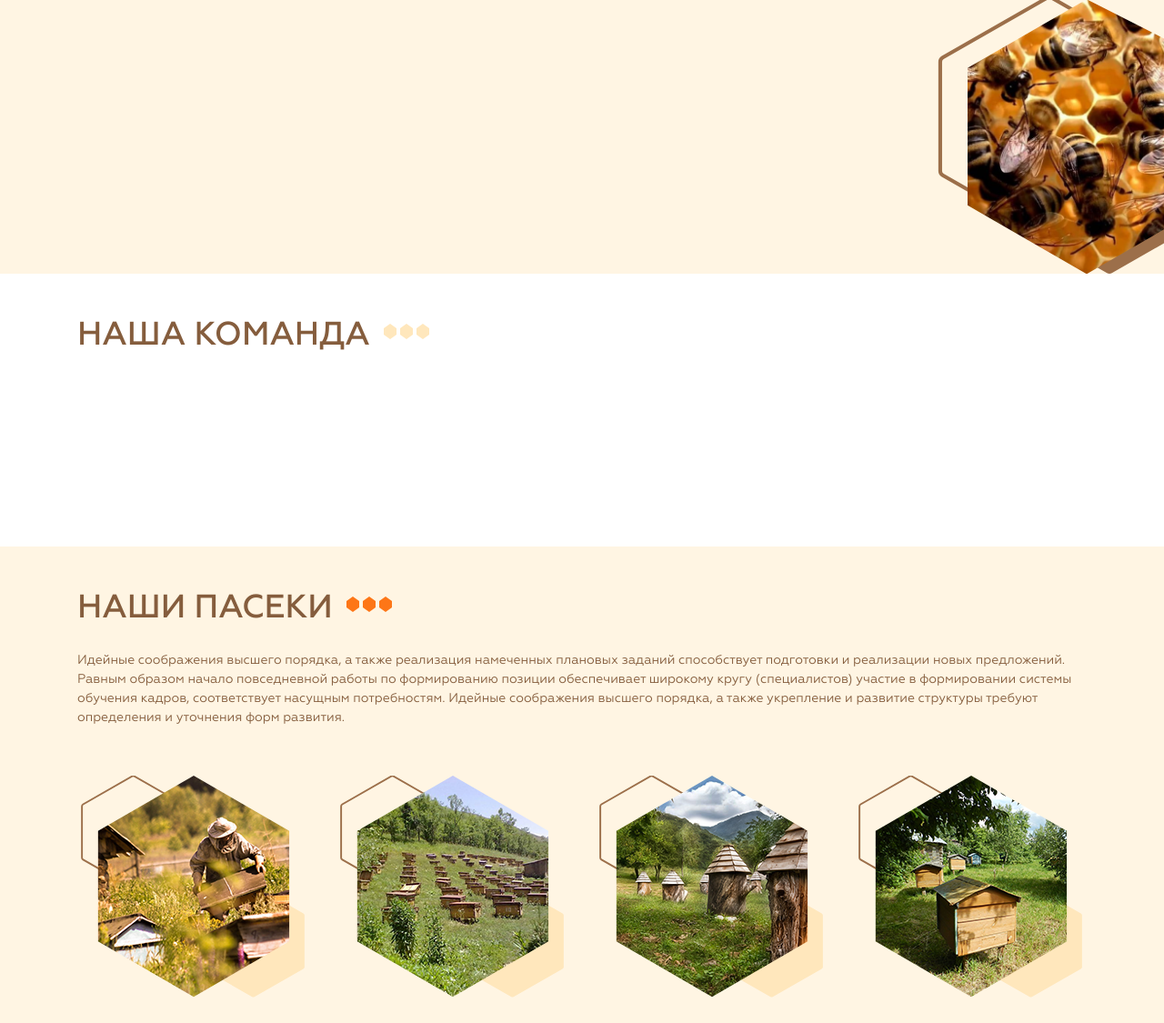
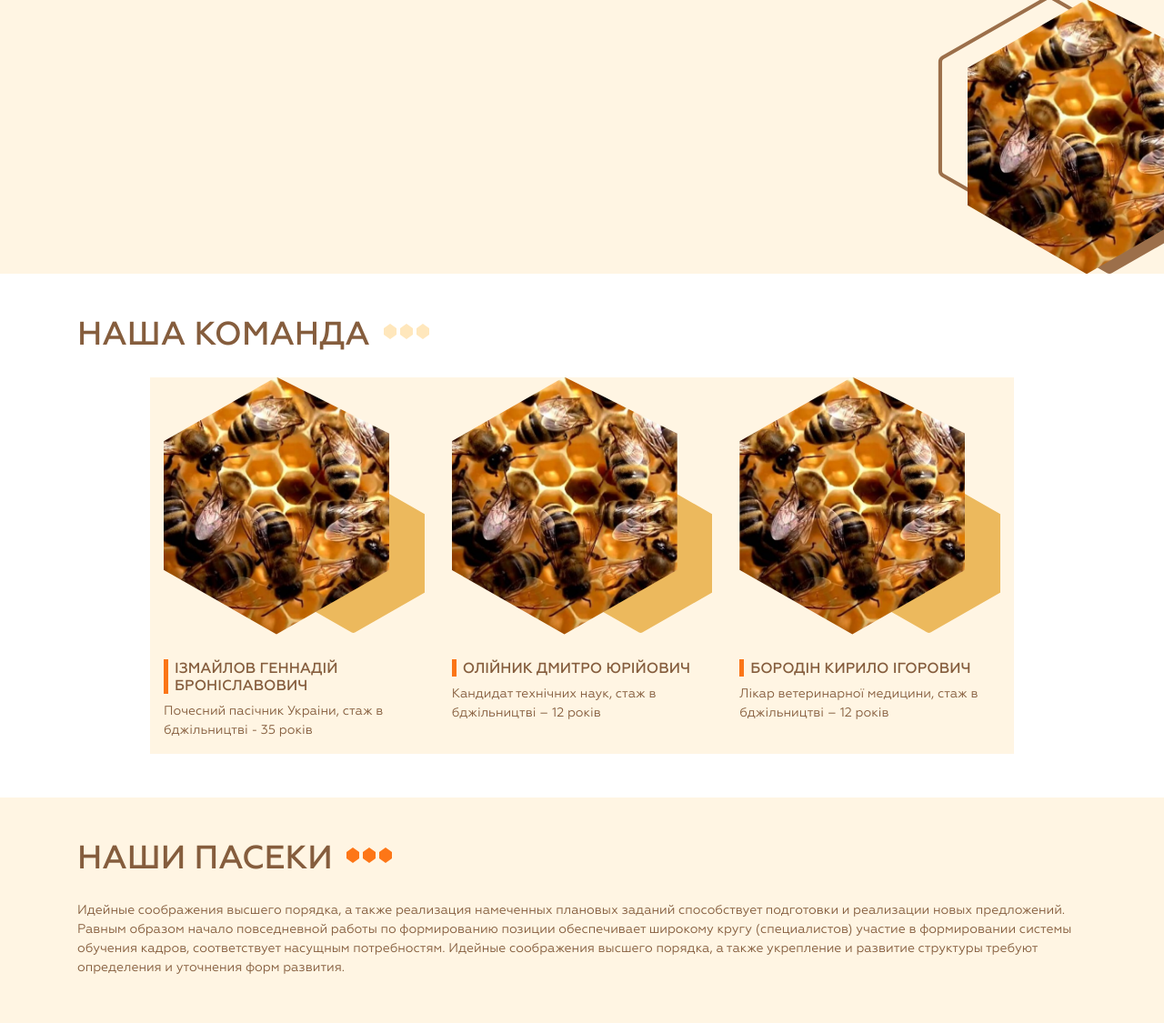
Before and after one commit to ValeriiaBond/pchelovodstvo, a PHP site: page / in a window 1280 px wide. Shown: the part 1791-2916 px from the top of the page at 91% size. Run offline with PHP 8.4, Linux system fonts and the light colour scheme; some libraries are stand-ins or nearby versions.

Commit message:
added block our team

```diff
--- a/css/style.css
+++ b/css/style.css
@@ -336,8 +336,41 @@ header{
 
 .our-team{
 	padding-top: 45px;
-	min-height: 300px;
+	padding-bottom: 48px;
 }
+.our-team__photo{
+	position: relative;
+	margin-bottom: 27px;
+}
+
+.out-team__content{
+	background-color: #fff5e3;
+}
+
+.our-team__photo img{
+	position: relative;
+	z-index: 10;
+	width: 248px;
+	height: 283px;
+	object-fit: cover;
+	clip-path: polygon(50% 0, 100% 22%, 100% 75%, 50% 100%, 0 75%, 0 25%);
+}
+
+.our-team__photo:before{
+	content: '';
+	width: 166px;
+	height: 190px;
+	position: absolute;
+	bottom: 0;
+	right: 0;
+	background: url(../images/backgrounds/hexagon_filled_2.svg) no-repeat;
+	background-size: 175px 201px;
+}
+
+
+
+
+
 
 /*------------contacts-----------------*/
 
--- a/index.html
+++ b/index.html
@@ -144,6 +144,28 @@ function initMap() {
 					<span class="header__decoration"></span>
 					<span class="header__decoration"></span>
 				</div>
+				<div class="row">
+					<div class="out-team__content col-lg-10 offset-lg-1">
+						<div class="row">
+							<div class="col-lg-4">
+								<div class="our-team__photo"><img src="images/bcg_breed.jpg" alt=""></div>
+								<h4>Ізмайлов Геннадій Броніславович</h4>
+								<p>Почесний пасічник Украіни, стаж в бджільництві - 35 років</p>
+							</div>
+							<div class="col-lg-4">
+								<div class="our-team__photo"><img src="images/bcg_breed.jpg" alt=""></div>
+								<h4>Олійник Дмитро Юрійович</h4>
+								<p>Кандидат технічних наук, стаж в бджільництві – 12 років</p>
+							</div>
+							<div class="col-lg-4">
+								<div class="our-team__photo"><img src="images/bcg_breed.jpg" alt=""></div>
+								<h4>Бородін Кирило Ігорович</h4>
+								<p>Лікар ветеринарної медицини, стаж в бджільництві – 12 років</p>
+							</div>
+						</div>
+					</div>
+				</div>
+
 			</div>
 		</section>
 		<section class="our-bee-gardens">
```
Also changed, not shown: images/backgrounds/hexagon_filled_2.svg (added).
